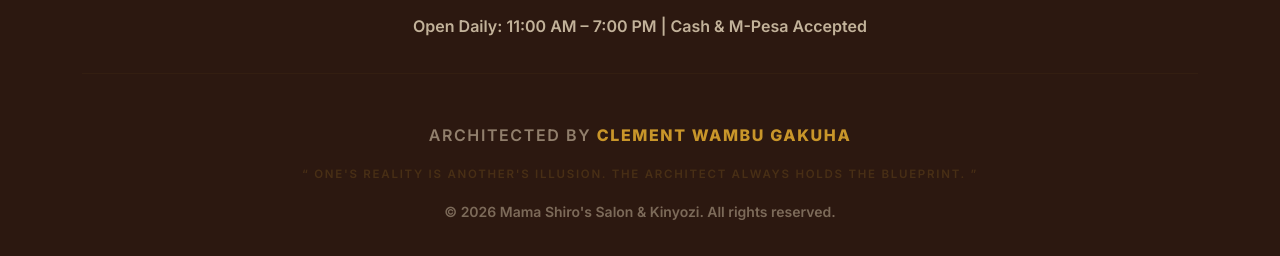
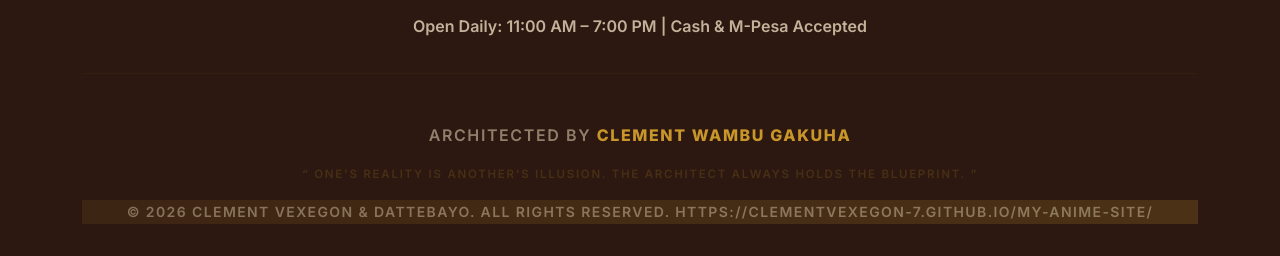
Before and after one commit to Clementvexegon-7/mama-shiro-salon, a plain HTML site: page index.html in a window 1280 px wide. Shown: the part 5102-5358 px from the top of the page. Drawn offline with nearby package versions, Linux system fonts and the light colour scheme.

Commit message:
Update footer with Vexegon copyright and architect quote

```diff
--- a/index.html
+++ b/index.html
@@ -835,7 +835,8 @@
 
         <p class="copyright mt-2">
           &copy; <span id="current-year"></span>
-          Mama Shiro's Salon &amp; Kinyozi. All rights reserved.
+          Clement Vexegon &amp; Dattebayo. All rights reserved.
+          https://clementvexegon-7.github.io/my-anime-site/
         </p>
       </div>
 
--- a/style.css
+++ b/style.css
@@ -1269,6 +1269,11 @@
   font-size: var(--fs-xs);
   color: rgba(245,230,200,0.4);
   margin: 0;
+  text-align: center;
+  font-weight: 600;
+  letter-spacing: 0.1em;
+  text-transform: uppercase;
+  background: linear-gradient(90deg, rgba(201,150,42,0.1), rgba(201,150,42,0.2));
 }
 
 /* ──────────────────────────────────────────────────────────────
```
